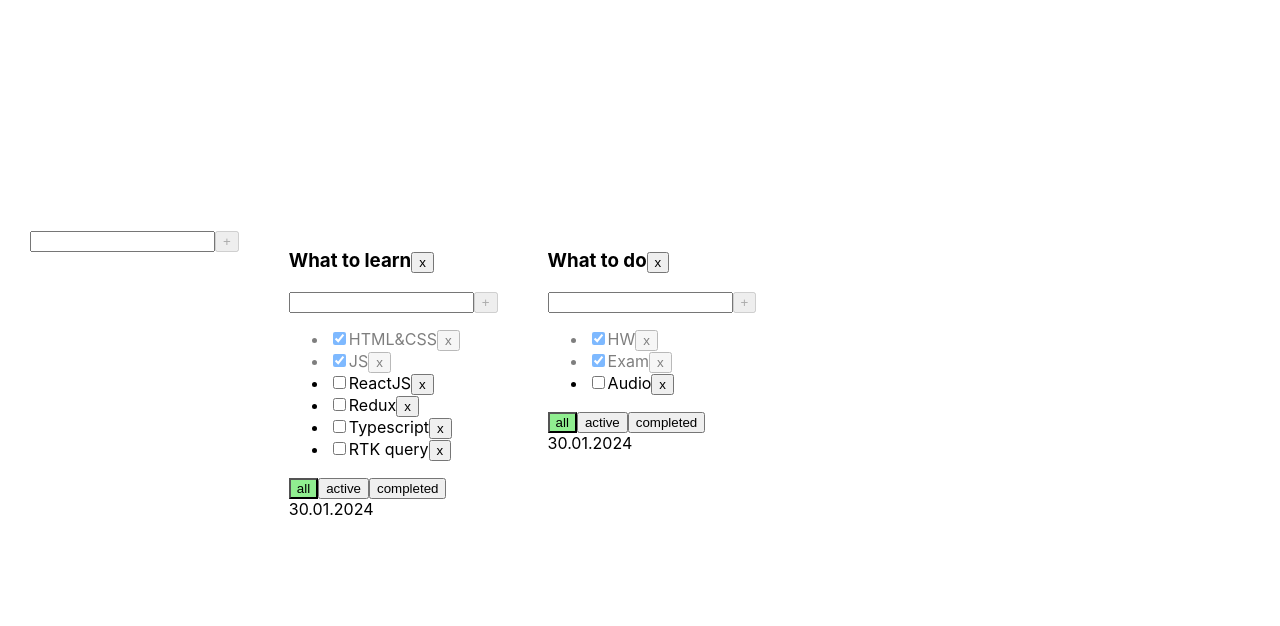
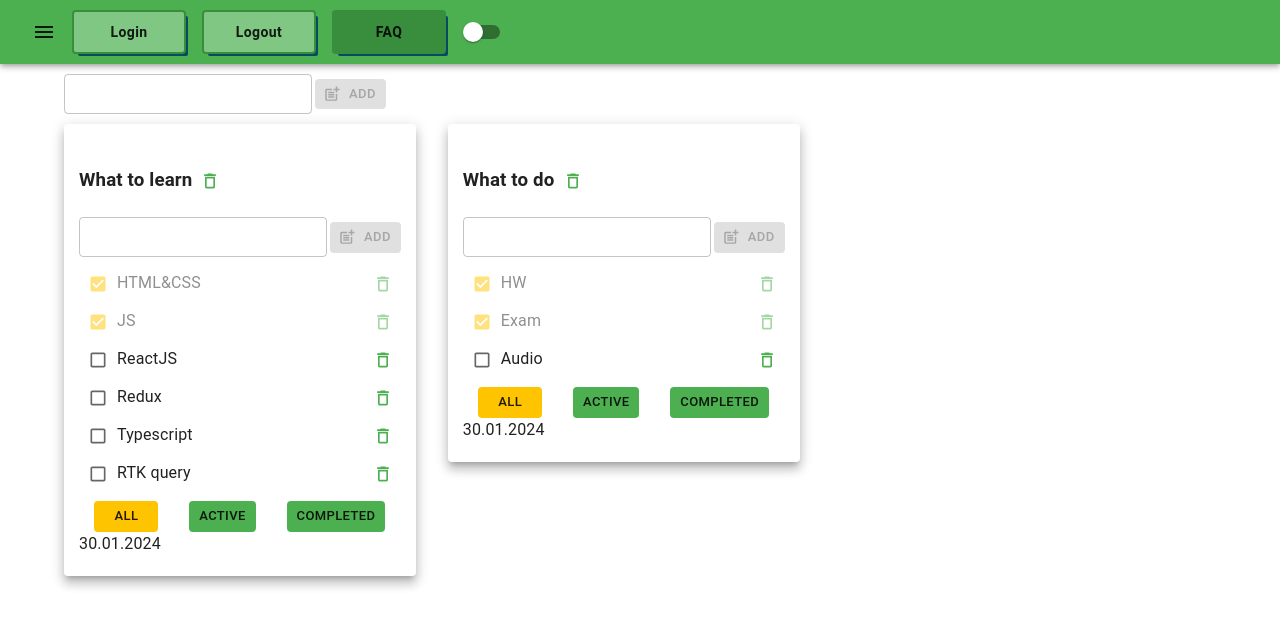
Before and after one commit to Veritas93/1-todolist, a React (Create React App) app: page / in a window 1280 px wide. Shown: the top 626 px of the page. Built offline with nearby package versions, Linux system fonts and the light colour scheme.

Commit message:
Add material UI

```diff
--- a/package.json
+++ b/package.json
@@ -3,6 +3,10 @@
   "version": "0.1.0",
   "private": true,
   "dependencies": {
+    "@emotion/react": "^11.13.0",
+    "@emotion/styled": "^11.13.0",
+    "@mui/icons-material": "^5.16.6",
+    "@mui/material": "^5.16.6",
     "@testing-library/jest-dom": "^5.16.5",
     "@testing-library/react": "^13.4.0",
     "@testing-library/user-event": "^13.5.0",
--- a/src/AddItemForm.tsx
+++ b/src/AddItemForm.tsx
@@ -1,6 +1,9 @@
-import { Button } from './Button';
 import { ChangeEvent, useState, KeyboardEvent } from 'react';
 import s from './TodoList.module.css';
+import PostAddIcon from '@mui/icons-material/PostAdd';
+import Button from '@mui/material/Button';
+import TextField from '@mui/material/TextField';
+import Box from '@mui/material/Box';
 
 type AddItemFormType = {
   addItem: (newTitle: string) => void;
@@ -32,17 +35,28 @@ export const AddItemForm = ({ addItem }: AddItemFormType) => {
   };
   return (
     <div>
-      <input
+      <Box sx={{ display: 'flex', alignItems: 'center' }}>
+        <TextField
+          size="small"
           className={error ? s.error : ''}
           value={itemTitle}
           onChange={changeItemTitle}
           onKeyDown={keyDownAddItemHandler}
+          error={!!error}
+          helperText={error && 'Title is required!'}
         />
         <Button
-        title="+"
-        onClickButtonHandler={addItemHandler}
+          onClick={addItemHandler}
+          variant="contained"
+          sx={{ ml: '3px' }}
+          startIcon={<PostAddIcon fontSize="small" />}
           disabled={isAddItemButtonDisable || disableButton}
-      />
+          color="primary"
+          size="small"
+        >
+          Add
+        </Button>
+      </Box>
       {userItemTitleLengthWarning}
     </div>
   );
--- a/src/App.css
+++ b/src/App.css
@@ -1,4 +1,4 @@
-.App {
+/* .App {
   margin: 200px auto;
   padding: 30px;
   display: flex;
@@ -6,4 +6,4 @@
 
 .App > div {
   margin-right: 50px;
-}
+} */
--- a/src/App.tsx
+++ b/src/App.tsx
@@ -3,6 +3,19 @@ import './App.css';
 import { Todolist } from './Todolist';
 import { v1 } from 'uuid';
 import { AddItemForm } from './AddItemForm';
+import AppBar from '@mui/material/AppBar';
+import Toolbar from '@mui/material/Toolbar';
+import Button from '@mui/material/Button';
+import IconButton from '@mui/material/IconButton';
+import MenuIcon from '@mui/icons-material/Menu';
+import Container from '@mui/material/Container';
+import Grid from '@mui/material/Grid';
+import Paper from '@mui/material/Paper';
+import { MenuButton } from './MenuButton';
+import { createTheme, ThemeProvider } from '@mui/material/styles';
+import { CssBaseline } from '@mui/material';
+import { amber, green } from '@mui/material/colors';
+import Switch from '@mui/material/Switch';
 
 export type TaskType = {
   id: string;
@@ -115,7 +128,10 @@ function App() {
     if (el.filter === 'completed') {
       filterTasksForTodolist = filterTasksForTodolist.filter((t) => t.isDone);
     }
+
     return (
+      <Grid item>
+        <Paper sx={{ p: '20px 15px' }} elevation={8}>
           <Todolist
             key={el.id}
             tasksId={el.id}
@@ -131,12 +147,42 @@ function App() {
             changeTasksTitle={changeTasksTitle}
             changeTodolistTitle={changeTodolistTitle}
           />
+        </Paper>
+      </Grid>
     );
+  });
+  const [isLight, setIsLight] = useState(true);
+  const theme = createTheme({
+    palette: {
+      primary: green,
+      secondary: amber,
+      mode: isLight ? 'light' : 'dark',
+    },
   });
   return (
     <div className="App">
+      <ThemeProvider theme={theme}>
+        <CssBaseline />
+        <AppBar position="static">
+          <Toolbar>
+            <IconButton color="inherit">
+              <MenuIcon />
+            </IconButton>
+            <MenuButton>Login</MenuButton>
+            <MenuButton>Logout</MenuButton>
+            <MenuButton background={theme.palette.primary.dark}>FAQ</MenuButton>
+            <Switch color="secondary" onChange={() => setIsLight(!isLight)} />
+          </Toolbar>
+        </AppBar>
+        <Container fixed>
+          <Grid container sx={{ p: '10px 0' }}>
             <AddItemForm addItem={addTodolist} />
+          </Grid>
+          <Grid container spacing={4}>
             {todolistComp}
+          </Grid>
+        </Container>
+      </ThemeProvider>
     </div>
   );
 }
--- a/src/Button.tsx
+++ b/src/Button.tsx
@@ -15,7 +15,6 @@ export const Button = ({
   disabled,
   filter,
 }: ButtonPropsType) => {
-  console.log(`tyt: ${typeof filter} ${typeof title} ${filter === title}`);
   return (
     <button
       disabled={disabled}
--- a/src/EditableSpan.tsx
+++ b/src/EditableSpan.tsx
@@ -1,3 +1,4 @@
+import TextField from '@mui/material/TextField';
 import { ChangeEvent, useState } from 'react';
 
 type EditableSpanPropsType = {
@@ -18,7 +19,8 @@ export const EditableSpan = ({ title, changeTitle }: EditableSpanPropsType) => {
     setEditMod(false);
   };
   return editMod ? (
-    <input
+    <TextField
+      variant="standard"
       value={itemTitle}
       autoFocus
       onBlur={offEditMode}
--- /dev/null
+++ b/src/MenuButton.tsx
@@ -0,0 +1,18 @@
+import Button from '@mui/material/Button';
+import { styled } from '@mui/material/styles';
+type MenuButtonPropsType = {
+  background?: string;
+};
+export const MenuButton = styled(Button)<MenuButtonPropsType>(
+  ({ background, theme }) => ({
+    minWidth: '110px',
+    fontWeight: 'bold',
+    boxShadow: `0 0 0 2px  ${theme.palette.primary.dark} , 4px 4px 0 0 #054B62`,
+    borderRadius: '2px',
+    textTransform: 'capitalize',
+    margin: '0 10px',
+    padding: '8px 24px',
+    color: theme.palette.primary.contrastText,
+    background: background || theme.palette.primary.light,
+  })
+);
--- a/src/TaskItem.tsx
+++ b/src/TaskItem.tsx
@@ -1,7 +1,10 @@
 import { ChangeEvent } from 'react';
-import { Button } from './Button';
-import s from './TodoList.module.css';
 import { EditableSpan } from './EditableSpan';
+import IconButton from '@mui/material/IconButton';
+import DeleteOutlineIcon from '@mui/icons-material/DeleteOutline';
+import Checkbox from '@mui/material/Checkbox';
+import ListItem from '@mui/material/ListItem';
+import { getListItemSx } from './Todolist.Styles';
 
 type TaskItemType = {
   tasksId: string;
@@ -33,14 +36,19 @@ export const TaskItem = ({
     changeTasksTitle(tasksId, id, newTitle);
   };
   return (
-    <li key={id} className={isDone ? s.isDone : ''}>
-      <input
-        type="checkbox"
-        checked={isDone}
-        onChange={changeTasksStatusHandler}
-      />
-      <EditableSpan title={title} changeTitle={changeTasksTitleCallback} />
-      <Button onClickButtonHandler={removeTaskHandler} title="x" />
-    </li>
+    <ListItem disablePadding key={id} sx={getListItemSx(isDone)}>
+      <div>
+        <Checkbox
+          size="small"
+          color="secondary"
+          checked={isDone}
+          onChange={changeTasksStatusHandler}
+        />
+        <EditableSpan title={title} changeTitle={changeTasksTitleCallback} />
+      </div>
+      <IconButton onClick={removeTaskHandler} color="primary">
+        <DeleteOutlineIcon fontSize="small" />
+      </IconButton>
+    </ListItem>
   );
 };
--- /dev/null
+++ b/src/Todolist.Styles.ts
@@ -0,0 +1,11 @@
+import { SxProps } from '@mui/material';
+export const buttonsContainerSx: SxProps = {
+  display: 'flex',
+  justifyContent: 'space-around',
+};
+
+export const getListItemSx = (isDone: boolean): SxProps => ({
+  display: 'flex',
+  justifyContent: 'space-between',
+  opacity: isDone ? 0.5 : 1,
+});
--- a/src/Todolist.tsx
+++ b/src/Todolist.tsx
@@ -1,8 +1,13 @@
 import { FilterType, TaskType } from './App';
-import { Button } from './Button';
+import DeleteOutlineIcon from '@mui/icons-material/DeleteOutline';
 import { TaskItem } from './TaskItem';
 import { AddItemForm } from './AddItemForm';
 import { EditableSpan } from './EditableSpan';
+import Button from '@mui/material/Button';
+import IconButton from '@mui/material/IconButton';
+import List from '@mui/material/List';
+import Box from '@mui/material/Box';
+import { buttonsContainerSx } from './Todolist.Styles';
 
 export type TodolistPropsType = {
   tasksId: string;
@@ -71,47 +76,42 @@ export const Todolist = ({
     <div>
       <h3>
         <EditableSpan title={title} changeTitle={changeTodolistTitleCallback} />
-        <Button
-          title="x"
-          onClickButtonHandler={() => removeTodolist(tasksId)}
-        ></Button>
+        <IconButton onClick={() => removeTodolist(tasksId)} color="primary">
+          <DeleteOutlineIcon fontSize="small" />
+        </IconButton>
       </h3>
       <AddItemForm addItem={addItemCallback} />
-      {tasks.length === 0 ? <p>Тасок нет</p> : <ul>{TaskMap}</ul>}
-      <div>
-        {/* <Button
-          className={filter === "all" ? s.activeFilter : ""}
-          title="All"
-          onClickButtonHandler={setAllTasksHandler}
-        />
+      {tasks.length === 0 ? <p>Тасок нет</p> : <List>{TaskMap}</List>}
+      {/* filter={filter} */}
+      <Box sx={buttonsContainerSx}>
         <Button
-          className={filter === "active" ? s.activeFilter : ""}
-          title="Active"
-          onClickButtonHandler={setActiveTasksHandler}
-        />
+          size="small"
+          variant="contained"
+          disableElevation
+          color={filter === 'all' ? 'secondary' : 'primary'}
+          onClick={setAllTasksHandler}
+        >
+          all
+        </Button>
         <Button
-          className={filter === "completed" ? s.activeFilter : ""}
-          title="Completed"
-          onClickButtonHandler={setCompletedTasksHandler}
-        /> */}
-        {/* 2 вариант  */}
-
+          size="small"
+          variant="contained"
+          disableElevation
+          color={filter === 'active' ? 'secondary' : 'primary'}
+          onClick={setActiveTasksHandler}
+        >
+          active
+        </Button>
         <Button
-          filter={filter}
-          title="all"
-          onClickButtonHandler={setAllTasksHandler}
-        />
-        <Button
-          filter={filter}
-          title="active"
-          onClickButtonHandler={setActiveTasksHandler}
-        />
-        <Button
-          filter={filter}
-          title="completed"
-          onClickButtonHandler={setCompletedTasksHandler}
-        />
-      </div>
+          size="small"
+          variant="contained"
+          disableElevation
+          color={filter === 'completed' ? 'secondary' : 'primary'}
+          onClick={setCompletedTasksHandler}
+        >
+          completed
+        </Button>
+      </Box>
       <div>{date}</div>
     </div>
   );
```
Also changed, not shown: 1 other file (tests, documents, lock files or other folders). Lines whose indentation alone changed are shown as unchanged.
